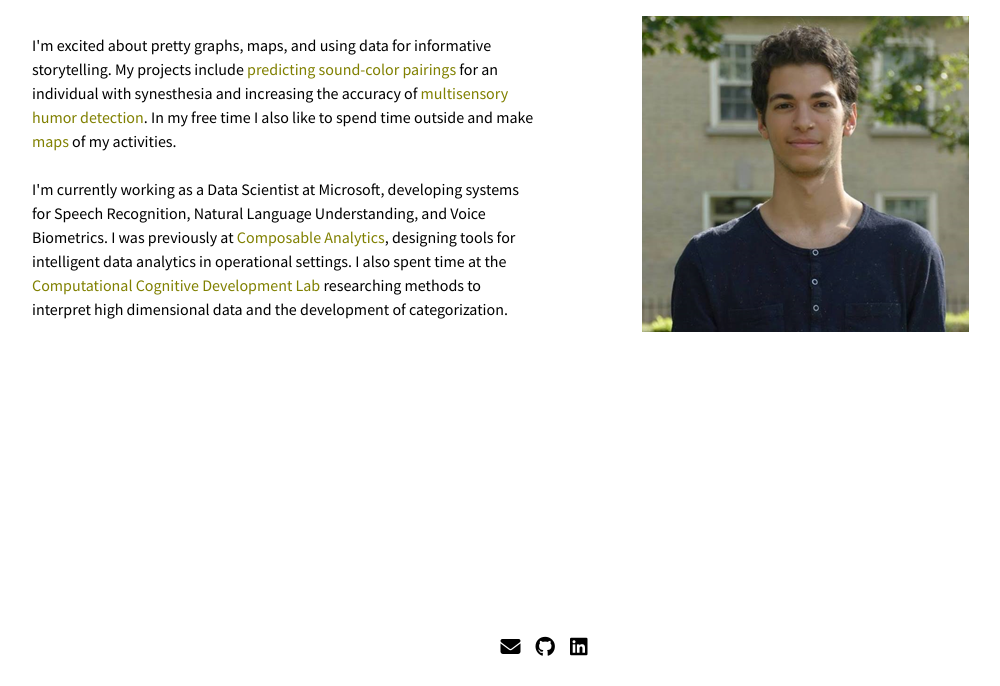
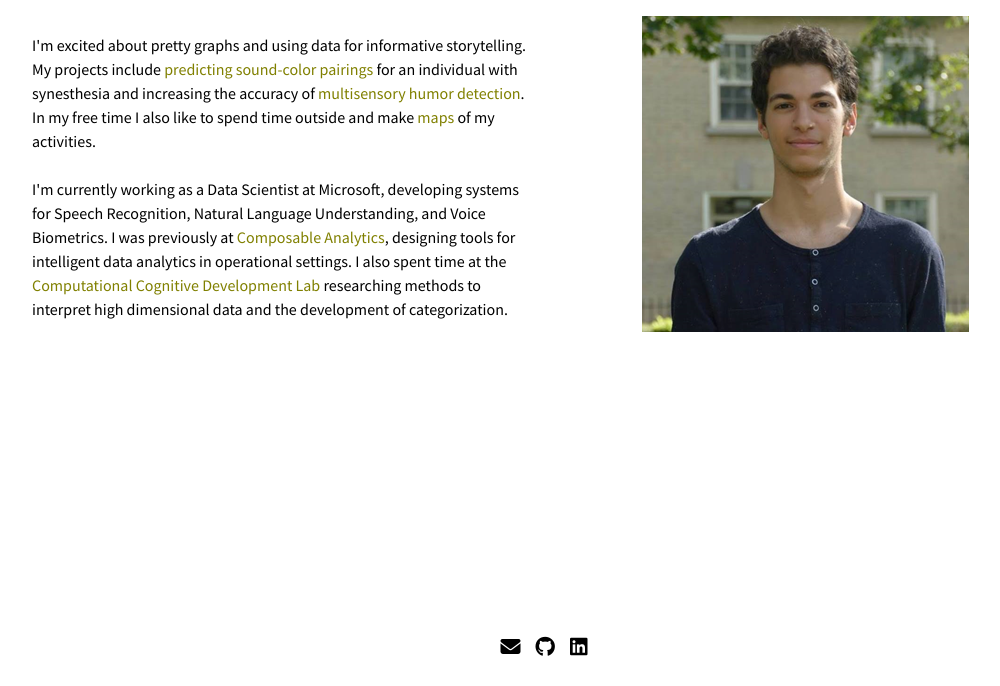
Before and after one commit to imehrlich/imehrlich.github.io, a plain HTML site: page index.html in a window 1280 px wide. Shown: the part 114-800 px from the top of the page, without its empty margins (96-1096 px from the left). Drawn offline with Linux system fonts and the light colour scheme.

Commit message:
minor updates

```diff
--- a/index.html
+++ b/index.html
@@ -22,7 +22,7 @@
     <section class="bio-container">
       <div class="bio-text">
         <p>
-          I'm excited about pretty graphs, maps, and using data for informative storytelling. My projects include <a href="https://github.com/imehrlich/synthetic_synesthetic" target="_blank">predicting sound-color pairings</a> for an individual with synesthesia and increasing the accuracy of <a href="https://github.com/imehrlich/humor_detect" target="_blank">multisensory humor detection</a>. In my free time I also like to spend time outside and make <a href="https://imehrlich.github.io/heatmap" target="_blank">maps</a> of my activities.
+          I'm excited about pretty graphs and using data for informative storytelling. My projects include <a href="https://github.com/imehrlich/synthetic_synesthetic" target="_blank">predicting sound-color pairings</a> for an individual with synesthesia and increasing the accuracy of <a href="https://github.com/imehrlich/humor_detect" target="_blank">multisensory humor detection</a>. In my free time I also like to spend time outside and make <a href="https://imehrlich.github.io/heatmap" target="_blank">maps</a> of my activities.
           <br><br>
           I'm currently working as a Data Scientist at Microsoft, developing systems for Speech Recognition, Natural Language Understanding, and Voice Biometrics. I was previously at <a href="https://composable.ai/" target="_blank">Composable Analytics</a>, designing tools for intelligent data analytics in operational settings. I also spent time at the <a href="http://www.cocodevlab.com/" target="_blank">Computational Cognitive Development Lab</a> researching methods to interpret high dimensional data and the development of categorization.
         </p>
```
Also changed, not shown: projects.html (+1 -1 lines).
